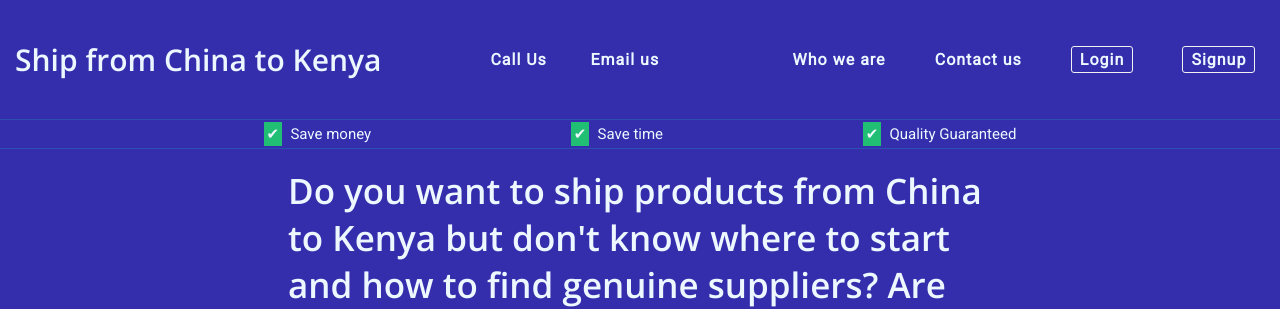
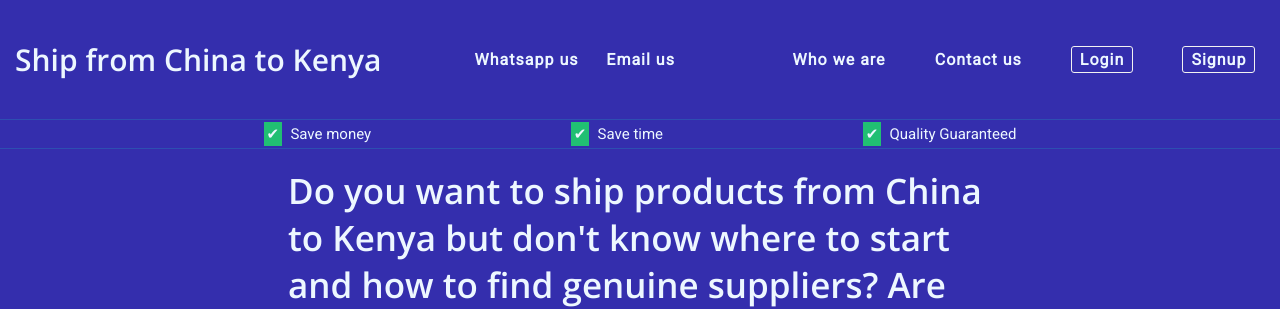
Before and after one commit to HaronKibetRutoh/myproject, a Django app: template templates/quote/home.html in a window 1280 px wide. Shown: the top 309 px of the page. Run offline with Django 3.2, Linux system fonts and the light colour scheme; the template is opened without the code that fills it, so the values that code supplies are empty; some libraries are stand-ins or nearby versions.

Commit message:
added whatsapp api

```diff
--- a/templates/base.html
+++ b/templates/base.html
@@ -58,7 +58,7 @@
             <nav>
                 <div class="logo"><a href="{% url 'quote:home' %}"><strong>Ship from China to Kenya</strong></a></div>
                     <div class="contact">
-                        <div class="phone"><a href="tel:+254718448461">Call Us</a></div>
+                        <div class="phone"><a href="https://api.whatsapp.com/send?phone=254718448461">Whatsapp us</a></div>
                         <div class="phone"><a href="mailto:kibetharon@outlook.com">Email us</a></div>
                         <div class="menu">
                             <div class="line-1"></div>
```
